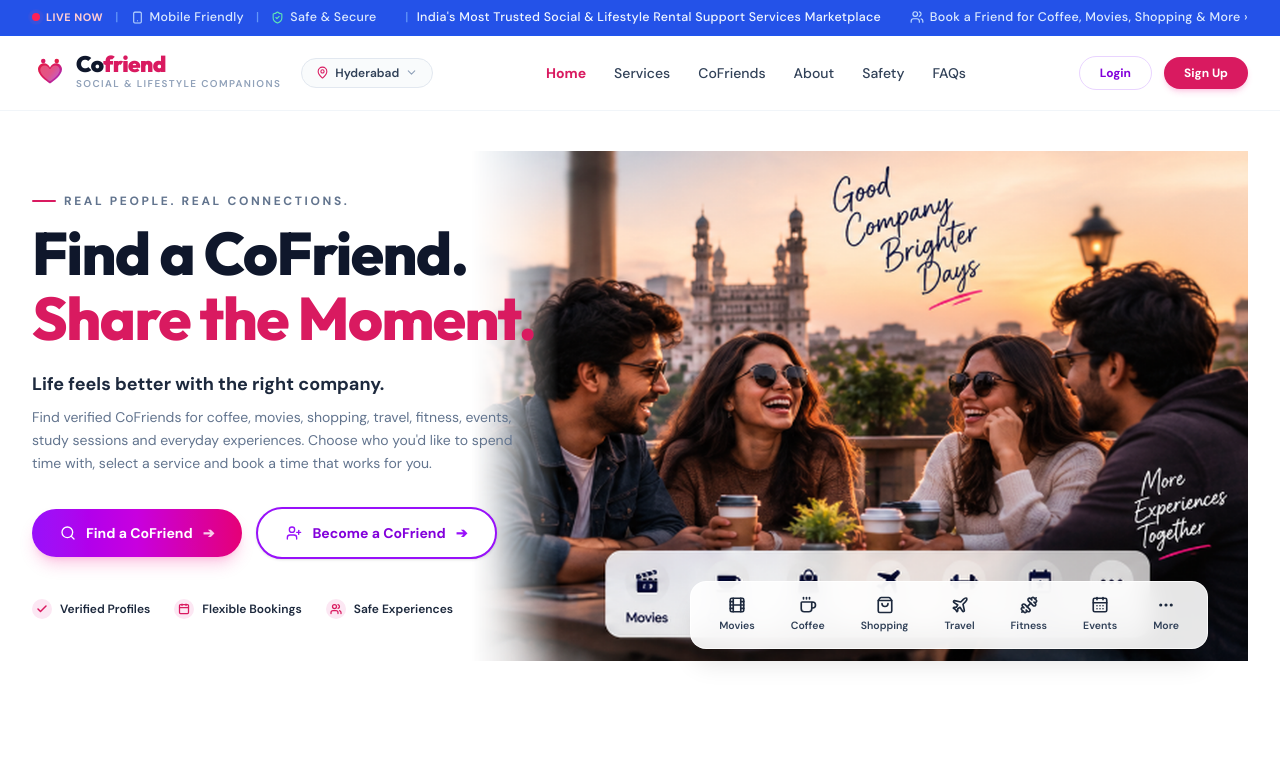
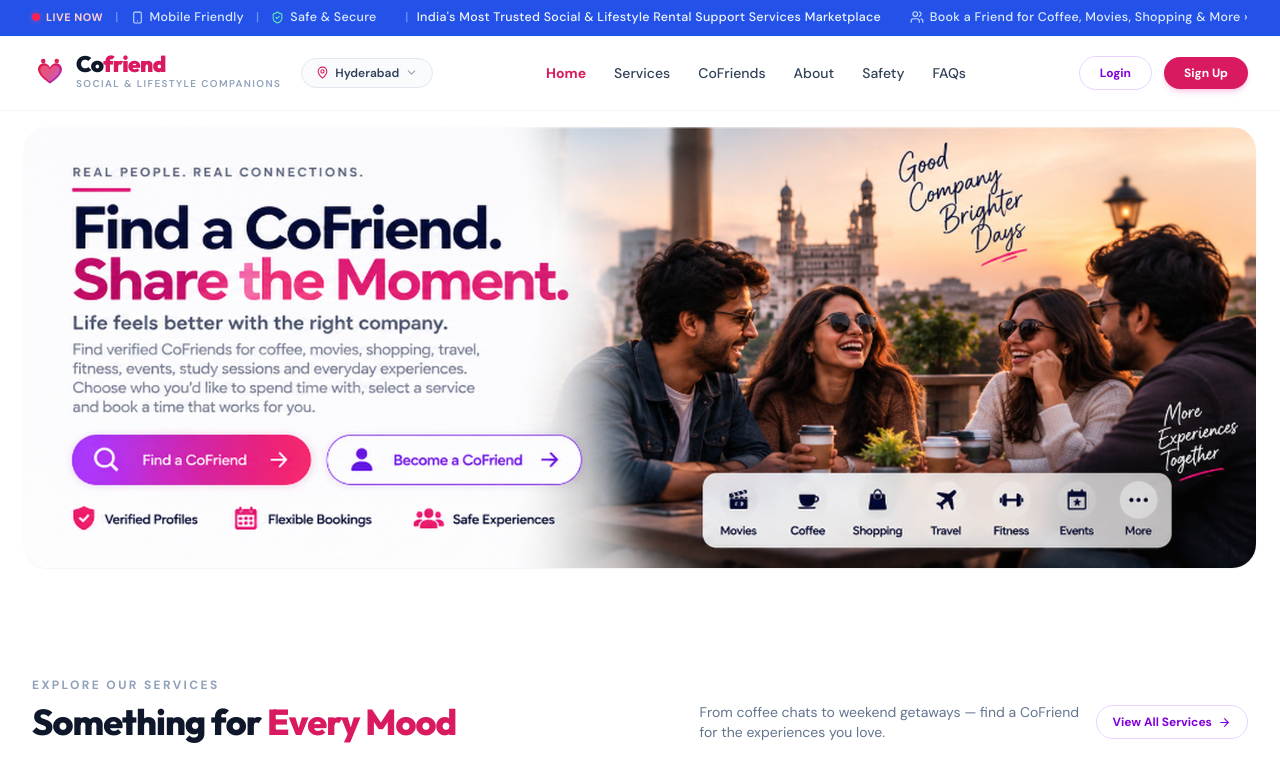
Before and after one commit to koushikm8926/co-friend, a Next.js app: page / in a window 1280 px wide. Shown: the top 771 px of the page. Built offline with nearby package versions, Linux system fonts and the light colour scheme.

Commit message:
Implement exact pixel-perfect hero section matching user reference mockup with interactive targets

```diff
--- a/components/Hero.tsx
+++ b/components/Hero.tsx
@@ -1,28 +1,13 @@
 "use client";
 
-import {
-  Search,
-  UserPlus,
-  Check,
-  Calendar,
-  Users,
-  Film,
-  Coffee,
-  ShoppingBag,
-  Plane,
-  Dumbbell,
-  CalendarDays,
-  MoreHorizontal,
-} from "lucide-react";
-
-const QUICK_SERVICES = [
-  { id: "movies", label: "Movies", icon: Film },
-  { id: "coffee", label: "Coffee", icon: Coffee },
-  { id: "shopping", label: "Shopping", icon: ShoppingBag },
-  { id: "travel", label: "Travel", icon: Plane },
-  { id: "fitness", label: "Fitness", icon: Dumbbell },
-  { id: "events", label: "Events", icon: CalendarDays },
-  { id: "more", label: "More", icon: MoreHorizontal },
+const DOCK_ITEMS = [
+  { id: "movies", label: "Movies", left: "55.0%", width: "5.5%" },
+  { id: "coffee", label: "Coffee", left: "60.5%", width: "5.5%" },
+  { id: "shopping", label: "Shopping", left: "65.9%", width: "5.5%" },
+  { id: "travel", label: "Travel", left: "71.4%", width: "5.5%" },
+  { id: "fitness", label: "Fitness", left: "76.8%", width: "5.5%" },
+  { id: "events", label: "Events", left: "82.2%", width: "5.5%" },
+  { id: "more", label: "More", left: "87.7%", width: "5.5%" },
 ];
 
 export default function Hero({
@@ -35,148 +20,93 @@ export default function Hero({
   onOpenComingSoon?: (feature: string) => void;
 }) {
   return (
-    <section
-      id="home"
-      className="relative overflow-hidden bg-white pt-6 pb-10 sm:pt-8 sm:pb-14 lg:py-10"
-    >
-      <div className="mx-auto max-w-7xl px-4 sm:px-6 lg:px-8">
-        <div className="relative min-h-[460px] lg:min-h-[480px] xl:min-h-[510px] flex items-center">
-
-          {/* Desktop Panoramic Background (Friends + Charminar + Calligraphy) */}
-          <div className="absolute inset-0 hidden lg:block overflow-hidden pointer-events-none select-none">
-            <img
-              src="/images/hero-banner.png"
-              alt="Friends hanging out together over coffee with Charminar view"
-              className="absolute right-0 top-0 h-full w-full object-cover object-right"
-            />
-          </div>
-
-          {/* Left Hero Content */}
-          <div className="relative z-10 max-w-xl py-4 lg:py-6">
-            {/* Eyebrow badge */}
-            <div className="flex items-center gap-2 mb-3">
-              <span className="h-[2.5px] w-6 bg-[#D91A60] rounded-full inline-block" />
-              <span className="text-[0.7rem] sm:text-xs font-bold uppercase tracking-[0.22em] text-slate-500">
-                REAL PEOPLE. REAL CONNECTIONS.
-              </span>
-            </div>
-
-            {/* Main Headline */}
-            <h1 className="font-display text-4xl sm:text-5xl lg:text-[3.4rem] xl:text-[3.75rem] font-extrabold leading-[1.08] tracking-tight text-slate-900">
-              Find a CoFriend. <br />
-              <span className="text-[#D91A60]">Share the Moment.</span>
-            </h1>
-
-            {/* Sub-headline */}
-            <div className="mt-4 sm:mt-5 space-y-2">
-              <p className="font-bold text-slate-800 text-base sm:text-lg">
-                Life feels better with the right company.
-              </p>
-              <p className="text-slate-500 text-xs sm:text-sm leading-relaxed max-w-lg">
-                Find verified CoFriends for coffee, movies, shopping, travel, fitness, events,
-                study sessions and everyday experiences. Choose who you&apos;d like to spend time with,
-                select a service and book a time that works for you.
+    <section id="home" className="relative w-full bg-white pt-2 pb-6 sm:pt-4 sm:pb-10">
+      {/* Screen Reader & SEO semantics */}
+      <div className="sr-only">
+        <h1>Find a CoFriend. Share the Moment.</h1>
+        <p>
+          Life feels better with the right company. Find verified CoFriends for coffee, movies,
+          shopping, travel, fitness, events, study sessions and everyday experiences. Choose who
+          you&apos;d like to spend time with, select a service and book a time that works for you.
         </p>
       </div>
 
-            {/* CTA Buttons */}
-            <div className="mt-7 sm:mt-8 flex flex-wrap items-center gap-3.5">
-              {/* Find a CoFriend CTA */}
+      <div className="mx-auto max-w-[1400px] px-2 sm:px-4 lg:px-6">
+        {/* Exact Hero Visual with Pixel-Perfect Precision & Interactive Hotspots */}
+        <div className="relative w-full overflow-hidden rounded-2xl sm:rounded-3xl shadow-xs">
+          {/* 2x Ultra-Crisp Retina Hero Banner */}
+          <img
+            src="/images/hero-exact@2x.png"
+            alt="Find a CoFriend. Share the Moment - Verified companions for coffee, movies, shopping, and experiences."
+            className="w-full h-auto object-contain block select-none"
+          />
+
+          {/* Interactive Overlay Targets */}
+          <div className="absolute inset-0 z-20 pointer-events-none">
+            {/* 1. Find a CoFriend Button Hotspot */}
             <button
               onClick={onFind}
-                className="rounded-full bg-gradient-to-r from-purple-600 via-fuchsia-600 to-pink-600 hover:from-purple-700 hover:to-pink-700 text-white px-6 sm:px-7 py-3.5 text-xs sm:text-sm font-bold shadow-lg shadow-pink-500/25 flex items-center gap-2.5 transition-all hover:scale-[1.02] active:scale-95 cursor-pointer"
-              >
-                <Search size={16} />
-                <span>Find a CoFriend</span>
-                <span className="text-white/80">➔</span>
-              </button>
+              className="absolute pointer-events-auto rounded-full hover:ring-4 hover:ring-purple-400/40 hover:bg-white/10 active:scale-95 transition-all cursor-pointer"
+              style={{
+                left: "3.7%",
+                top: "66.5%",
+                width: "20.2%",
+                height: "13.2%",
+              }}
+              title="Find a CoFriend"
+              aria-label="Find a CoFriend"
+            />
 
-              {/* Become a CoFriend CTA */}
+            {/* 2. Become a CoFriend Button Hotspot */}
             <button
               onClick={onBecome}
-                className="rounded-full border-2 border-purple-600 bg-white hover:bg-purple-50/80 px-6 sm:px-7 py-3.5 text-xs sm:text-sm font-bold text-purple-700 shadow-sm flex items-center gap-2.5 transition-all hover:scale-[1.02] active:scale-95 cursor-pointer"
-              >
-                <UserPlus size={16} className="text-purple-600" />
-                <span>Become a CoFriend</span>
-                <span className="text-purple-600">➔</span>
-              </button>
-            </div>
+              className="absolute pointer-events-auto rounded-full hover:ring-4 hover:ring-purple-400/40 hover:bg-purple-500/10 active:scale-95 transition-all cursor-pointer"
+              style={{
+                left: "24.6%",
+                top: "66.5%",
+                width: "21.6%",
+                height: "13.2%",
+              }}
+              title="Become a CoFriend"
+              aria-label="Become a CoFriend"
+            />
 
-            {/* Trust Badges */}
-            <div className="mt-8 sm:mt-9 flex flex-wrap items-center gap-x-6 gap-y-3 pt-1">
-              <div className="flex items-center gap-2 text-xs font-semibold text-slate-800">
-                <span className="grid h-5 w-5 place-items-center rounded-full bg-pink-100 text-[#D91A60]">
-                  <Check size={12} strokeWidth={3} />
-                </span>
-                <span>Verified Profiles</span>
-              </div>
-
-              <div className="flex items-center gap-2 text-xs font-semibold text-slate-800">
-                <span className="grid h-5 w-5 place-items-center rounded-full bg-pink-100 text-[#D91A60]">
-                  <Calendar size={12} strokeWidth={2.5} />
-                </span>
-                <span>Flexible Bookings</span>
-              </div>
-
-              <div className="flex items-center gap-2 text-xs font-semibold text-slate-800">
-                <span className="grid h-5 w-5 place-items-center rounded-full bg-pink-100 text-[#D91A60]">
-                  <Users size={12} strokeWidth={2.5} />
-                </span>
-                <span>Safe Experiences</span>
-              </div>
-            </div>
-          </div>
-
-          {/* Desktop Floating Quick Services Dock */}
-          <div className="hidden lg:flex absolute bottom-3 right-4 xl:right-10 z-20 bg-white/90 backdrop-blur-md rounded-2xl shadow-xl border border-white/80 px-6 py-2.5 items-center gap-5 xl:gap-7">
-            {QUICK_SERVICES.map((service) => (
+            {/* 3. Quick Services Dock Interactive Hotspots */}
+            {DOCK_ITEMS.map((item) => (
               <button
-                key={service.id}
-                onClick={() => onOpenComingSoon?.(`${service.label} service booking`)}
-                className="group flex flex-col items-center gap-1 transition-all hover:scale-110 active:scale-95 cursor-pointer px-1 py-1"
-                title={`${service.label} - Coming Soon`}
-              >
-                <div className="text-slate-800 group-hover:text-[#D91A60] transition-colors">
-                  <service.icon size={18} strokeWidth={2.2} />
-                </div>
-                <span className="text-[10.5px] font-semibold text-slate-700 group-hover:text-[#D91A60] transition-colors">
-                  {service.label}
-                </span>
-              </button>
-            ))}
-          </div>
-
-        </div>
-
-        {/* Mobile / Tablet Hero Banner & Dock View */}
-        <div className="mt-8 block lg:hidden">
-          <div className="relative rounded-2xl overflow-hidden shadow-md">
-            <img
-              src="/images/hero-banner.png"
-              alt="Friends hanging out together over coffee with Charminar view"
-              className="w-full h-auto object-cover max-h-[360px]"
+                key={item.id}
+                onClick={() => onOpenComingSoon?.(`${item.label} service booking`)}
+                className="absolute pointer-events-auto rounded-xl hover:bg-black/5 hover:ring-2 hover:ring-pink-400/40 active:scale-95 transition-all cursor-pointer"
+                style={{
+                  left: item.left,
+                  top: "78.0%",
+                  width: item.width,
+                  height: "17.0%",
+                }}
+                title={`${item.label} - Coming Soon`}
+                aria-label={`${item.label} service booking`}
               />
-          </div>
-
-          {/* Mobile Quick Services Dock */}
-          <div className="mt-4 flex items-center justify-between gap-1 overflow-x-auto bg-slate-50/90 rounded-2xl p-3 border border-slate-100 shadow-sm scrollbar-none">
-            {QUICK_SERVICES.map((service) => (
-              <button
-                key={service.id}
-                onClick={() => onOpenComingSoon?.(`${service.label} service booking`)}
-                className="flex flex-col items-center gap-1 min-w-[50px] p-1.5 rounded-xl hover:bg-white transition-colors cursor-pointer"
-              >
-                <div className="text-slate-800">
-                  <service.icon size={18} strokeWidth={2.2} />
-                </div>
-                <span className="text-[10px] font-semibold text-slate-700">
-                  {service.label}
-                </span>
-              </button>
             ))}
           </div>
         </div>
 
+        {/* Mobile-Friendly Quick Actions (visible on small mobile screens for accessibility) */}
+        <div className="mt-4 flex sm:hidden flex-col gap-2.5 px-2">
+          <div className="flex gap-2">
+            <button
+              onClick={onFind}
+              className="flex-1 rounded-full bg-gradient-to-r from-purple-600 to-pink-600 py-3 text-xs font-bold text-white shadow-md text-center"
+            >
+              🔍 Find a CoFriend ➔
+            </button>
+            <button
+              onClick={onBecome}
+              className="flex-1 rounded-full border-2 border-purple-600 bg-white py-3 text-xs font-bold text-purple-700 shadow-sm text-center"
+            >
+              👤 Become a CoFriend ➔
+            </button>
+          </div>
+        </div>
       </div>
     </section>
   );
```
Also changed, not shown: public/images/hero-exact@2x.png (added), public/images/hero_exact.png (added). Lines whose indentation alone changed are shown as unchanged.
